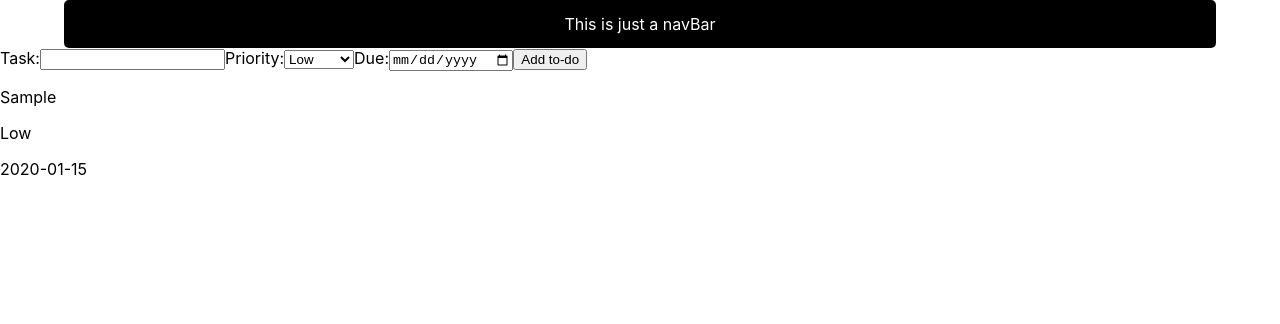
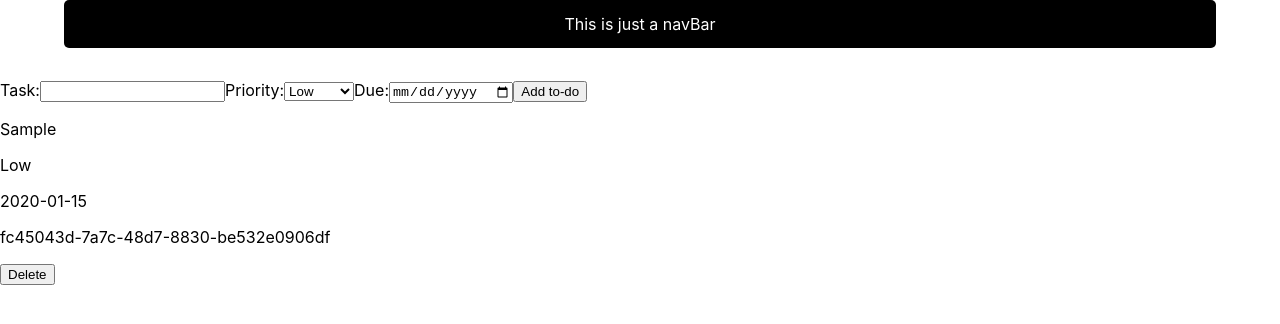
Before and after one commit to TheRadBass/organizer, a React (Create React App) app: page / in a window 1280 px wide. Both pictures are taken after typing "Sample", "2020-01-15" into the empty fields and a click on the button "Add to-do". Shown: the top 324 px of the page. Built offline with nearby package versions, Linux system fonts and the light colour scheme.

Commit message:
Added logic to delete todos

```diff
--- a/src/components/NewToDo.tsx
+++ b/src/components/NewToDo.tsx
@@ -1,11 +1,13 @@
 import { useState } from "react";
 import { NewToDoProps, Priority } from "./Interfaces";
+import { v4 as uuidv4 } from "uuid";
 
 const NewToDo = (props: NewToDoProps) => {
   const [task, setTask] = useState<string>("");
   const [priority, setPriority] = useState<Priority>("Low");
   const [date, setDate] = useState<string>("");
   const [errorMessage, setErrorMessage] = useState<string>("");
+  const [id, setId] = useState<string>(String(uuidv4()));
   const createNewToDo = props.createNewToDo;
 
   const handleTask = (e: React.ChangeEvent<HTMLInputElement>) => {
@@ -13,11 +15,8 @@ const NewToDo = (props: NewToDoProps) => {
   };
 
   const handlePriority = (e: React.ChangeEvent<HTMLSelectElement>) => {
-    if (
-      e.target.value === "Low" ||
-      e.target.value === "Medium" ||
-      e.target.value === "High"
-    ) {
+    const validPriorities = ["Low", "Medium", "High"];
+    if (validPriorities.includes(e.target.value)) {
       setPriority(e.target.value as Priority);
     } else {
       setErrorMessage(
@@ -35,10 +34,8 @@ const NewToDo = (props: NewToDoProps) => {
   const handleSubmit = (e: React.FormEvent<HTMLButtonElement>) => {
     e.preventDefault();
     if (task !== "" && date !== "") {
-      //   currentTodos.push({ task: task, priority: priority, dueDate: date });
-      createNewToDo({ task: task, priority: priority, dueDate: date });
+      createNewToDo({ task: task, priority: priority, dueDate: date, id: id });
       cleanNewToDoFields();
-      setErrorMessage("");
     } else {
       setErrorMessage("All fields must be filled");
     }
@@ -48,6 +45,8 @@ const NewToDo = (props: NewToDoProps) => {
     setTask("");
     setPriority("Low");
     setDate("");
+    setErrorMessage("");
+    setId(String(uuidv4()));
   };
 
   return (
--- /dev/null
+++ b/src/components/ToDo.tsx
@@ -0,0 +1,20 @@
+const ToDo = (props: any) => {
+  const { task, priority, dueDate, id } = props.data;
+  const deleteToDo = props.deleteToDo;
+
+  const handleDelete = () => {
+    deleteToDo(id);
+  };
+
+  return (
+    <>
+      <p>{task}</p>
+      <p>{priority}</p>
+      <p>{String(dueDate)}</p>
+      <p>{id}</p>
+      <button onClick={handleDelete}>Delete</button>
+    </>
+  );
+};
+
+export default ToDo;
--- a/src/components/ToDoList.tsx
+++ b/src/components/ToDoList.tsx
@@ -1,14 +1,20 @@
 import { useState } from "react";
-import { ToDo } from "./Interfaces";
-import { v4 as uuidv4 } from "uuid";
+import { ToDoData, ToDoDataObject } from "./Interfaces";
 import NewToDo from "./NewToDo";
+import ToDo from "./ToDo";
 
 const ToDoList = () => {
-  const [toDos, setToDos] = useState<ToDo[]>([]);
+  const [toDos, setToDos] = useState<ToDoDataObject>({});
 
-  const createNewToDo = (data: ToDo) => {
-    let currentTodos = [...toDos];
-    currentTodos.push(data);
+  const createNewToDo = (data: ToDoData) => {
+    let currentTodos = { ...toDos };
+    currentTodos[data.id] = data;
+    setToDos(currentTodos);
+  };
+
+  const deleteToDo = (toDoId: string) => {
+    let currentTodos = { ...toDos };
+    delete currentTodos[toDoId];
     setToDos(currentTodos);
   };
 
@@ -16,12 +22,12 @@ const ToDoList = () => {
     <>
       <NewToDo createNewToDo={createNewToDo} />
       <div className="to-dos-wrapper">
-        {toDos.map((toDo) => (
-          <div key={uuidv4()}>
-            <p>{toDo.task}</p>
-            <p>{toDo.priority}</p>
-            <p>{String(toDo.dueDate)}</p>
-          </div>
+        {Object.keys(toDos).map((todo) => (
+          <ToDo
+            key={toDos[todo].id}
+            data={toDos[todo]}
+            deleteToDo={deleteToDo}
+          />
         ))}
       </div>
     </>
--- a/src/index.css
+++ b/src/index.css
@@ -27,4 +27,5 @@ code {
   width: 90%;
   height: 3em;
   border-radius: 5px;
+  margin-bottom: 2em;
 }
```
